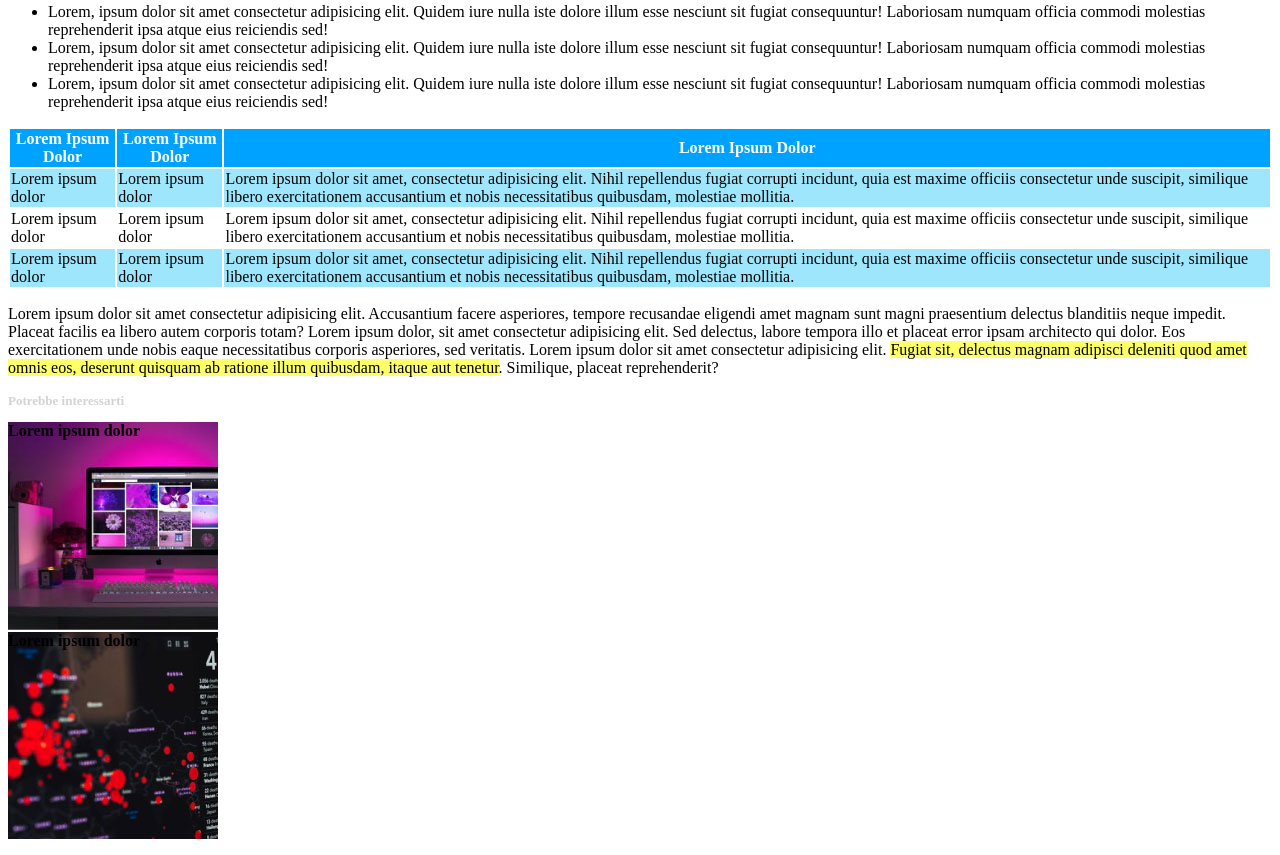
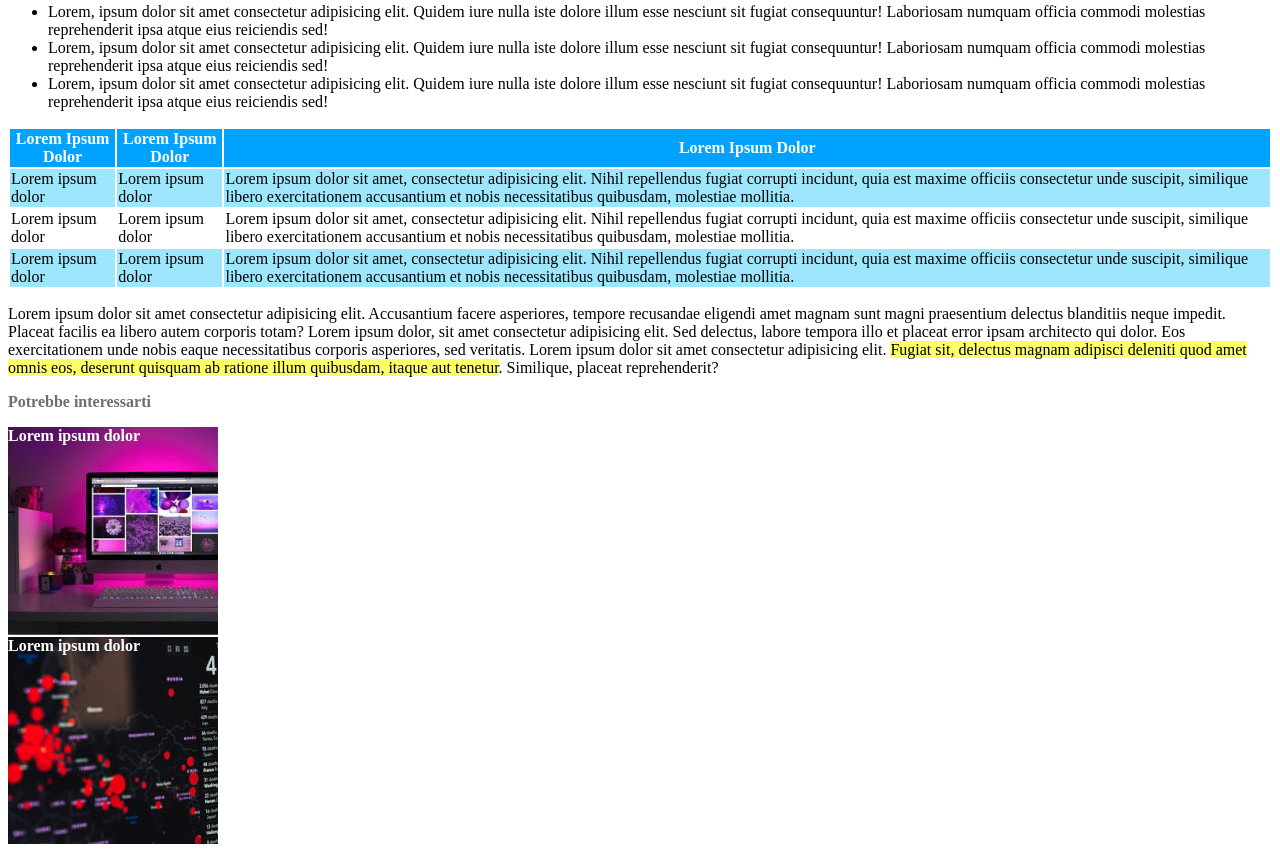
Before and after one commit to ClaudioDiCaprio/html-css-booleaner, a plain HTML site: page index.html in a window 1280 px wide. Shown: the part 770-1625 px from the top of the page. Drawn offline with Linux system fonts and the light colour scheme.

Commit message:
Almost_compleated

```diff
--- a/CSS/style.css
+++ b/CSS/style.css
@@ -46,12 +46,13 @@ th{
 
                 /* /table head_body_rules */
 
-.may{
-    font-size: small;
-    color: lightgray;
-}
+
 
                 /* potrebbe interessarti */
+.may{
+     font-size: medium;
+     color: rgb(110, 110, 110);
+}
 
 .imac{
     background-image: url(../img/monitor.jpg);
@@ -67,4 +68,8 @@ th{
 
 }
 
+.overlayer_text{
+    color:white;
+}
+
                 /*/ potrebbe interessarti */
```
